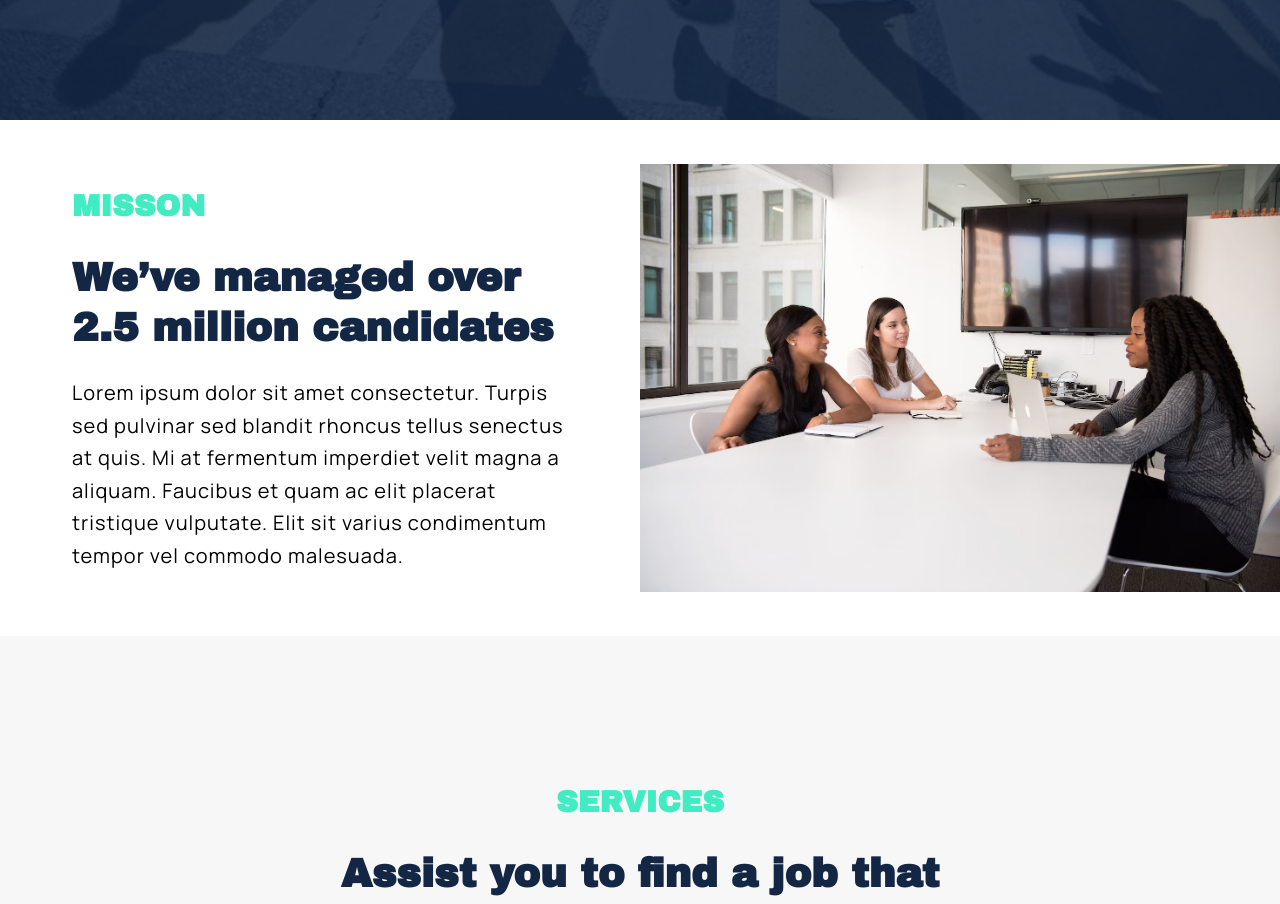
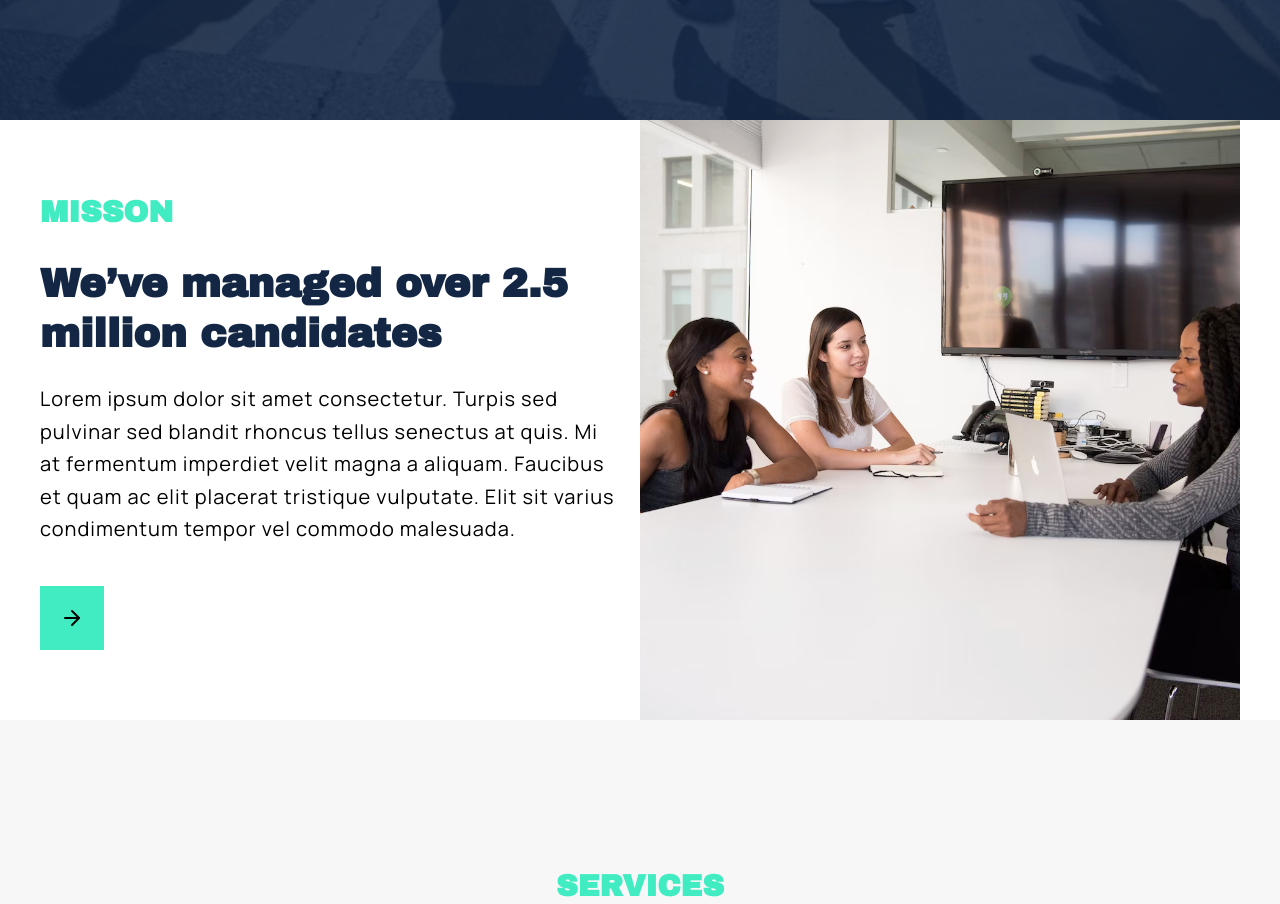
Before and after one commit to SKB-TECH/hr-app, a Next.js app: page /about in a window 1280 px wide. Shown: the part 760-1664 px from the top of the page. Built offline with nearby package versions, Linux system fonts and the light colour scheme.

Commit message:
Add mission section component

```diff
--- a/components/misson.tsx
+++ b/components/misson.tsx
@@ -6,21 +6,23 @@ import Image from "next/image";
 
 export const Misson = () => {
   return (
-    <div className="items-center ">
-      <div className="flex flex-col lg:flex-row items-center mx-auto">
-        <div className="w-full lg:w-1/2 lg:px-18 px-6 py-16 md:px-12 max-w-7xl mx-auto">
-          <ReusableTittle
-            firstTittle="misson"
-            secondTittle="We’ve managed over 2.5 million candidates"
-            text="Lorem ipsum dolor sit amet consectetur. Turpis sed pulvinar sed blandit rhoncus tellus senectus at quis. Mi at fermentum imperdiet velit magna a aliquam. Faucibus et quam ac elit placerat tristique vulputate. Elit sit varius condimentum tempor vel commodo malesuada."
-          />
+    <div className="max-w-7xl mx-auto px-4 sm:px-6 md:px-10">
+      <div className="flex flex-col lg:flex-row min-h-[500px] md:min-h-[600px]">
+        <div className="w-full lg:w-1/2 flex items-center justify-center py-10 md:py-0">
+          <div className=" md:text-left">
+            <ReusableTittle
+              firstTittle="misson"
+              secondTittle="We’ve managed over 2.5 million candidates"
+              text="Lorem ipsum dolor sit amet consectetur. Turpis sed pulvinar sed blandit rhoncus tellus senectus at quis. Mi at fermentum imperdiet velit magna a aliquam. Faucibus et quam ac elit placerat tristique vulputate. Elit sit varius condimentum tempor vel commodo malesuada."
+            />
+            <ReusableButton icon={<ArrowRight />} />
+          </div>
         </div>
-
-        <div className="w-full lg:w-1/2 h-full md:h-full  ">
+        <div className="w-full lg:w-1/2 h-[300px] sm:h-[400px] md:h-[600px] lg:h-auto">
           <img
             src="/images/image.png"
             alt="image"
-            className="w-full h-full  md:h-full object-cover"
+            className="w-full h-full object-cover"
           />
         </div>
       </div>
```
